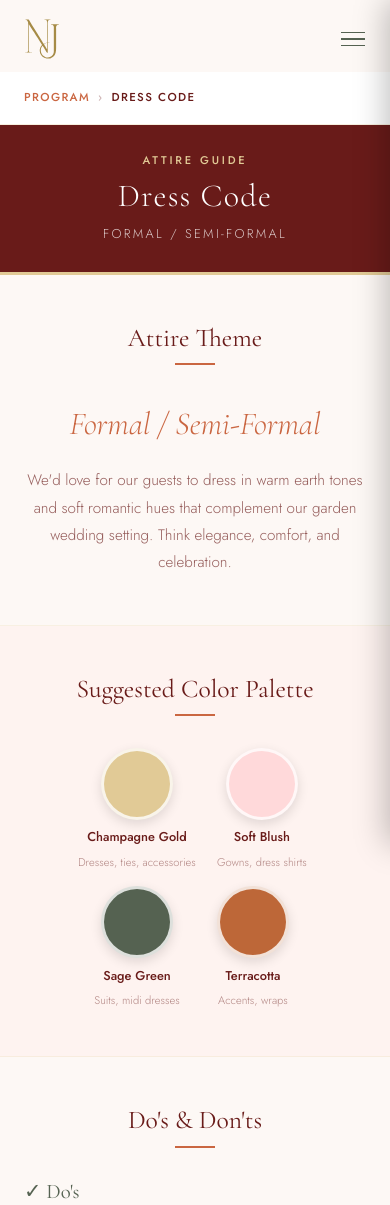
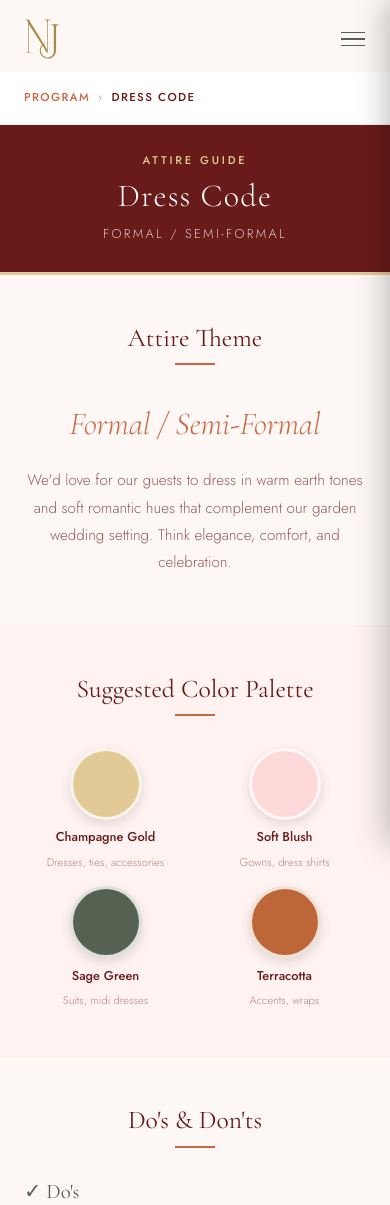
Before and after one commit to nimrodmanalaysay/nimrod-jirah-wedding, a React (Vite) app: page /ceremony/dresscode in a window 390 px wide. Shown: the top 1205 px of the page. Built offline with nearby package versions, Linux system fonts and the light colour scheme.

Commit message:
Change #6

```diff
--- a/src/pages/CeremonyPages.css
+++ b/src/pages/CeremonyPages.css
@@ -559,6 +559,16 @@
   .cp-img-grid--4   { grid-template-columns: repeat(2, 1fr); }
   .cp-dos-donts     { grid-template-columns: 1fr; gap: 1.5rem; }
   .cp-timeline__item { grid-template-columns: 70px 20px 1fr; }
+
+  /* Equal-width grid so swatches line up regardless of label length
+     (flex-wrap let longer labels like "Champagne Gold" grow wider than
+     the others, throwing the circles out of column alignment). */
+  .cp-palette {
+    display: grid;
+    grid-template-columns: repeat(2, 1fr);
+    justify-items: center;
+  }
+  .cp-swatch { min-width: 0; width: 100%; }
 }
 @media (max-width: 480px) {
   .cp-img-grid      { grid-template-columns: 1fr; }
```
